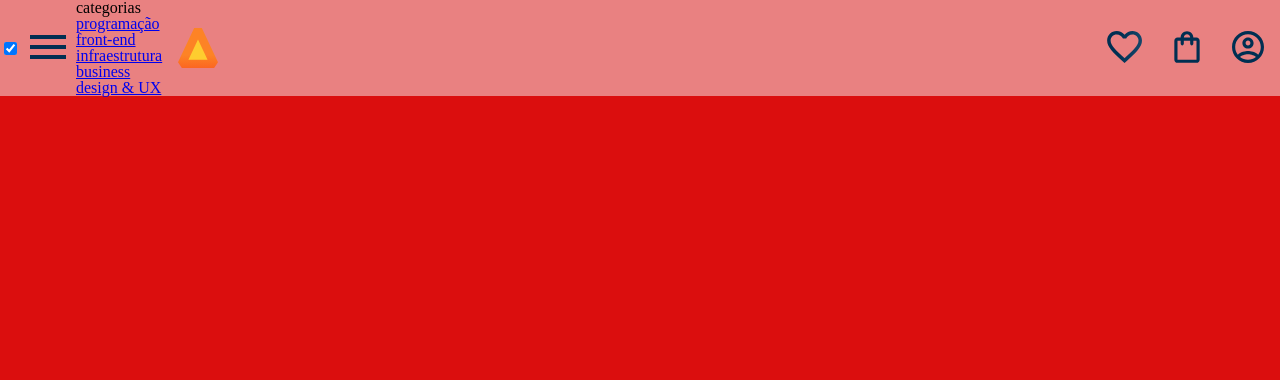
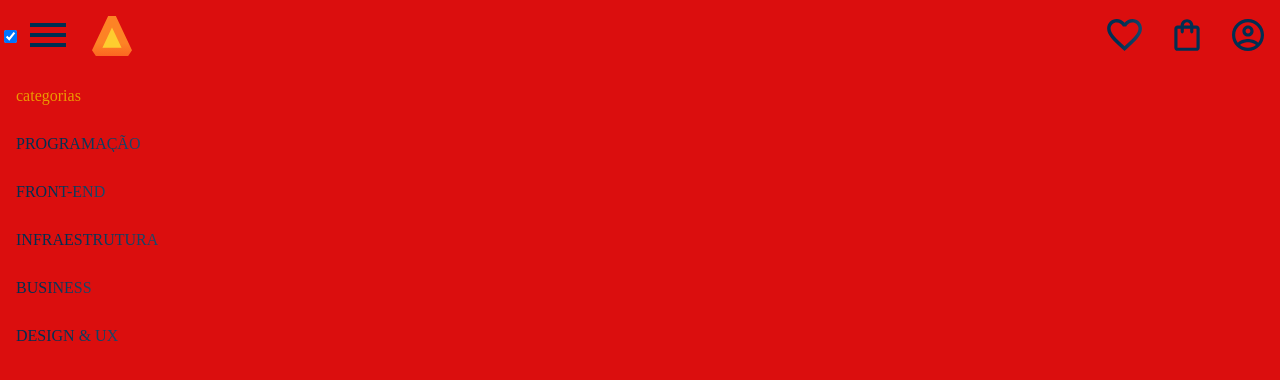
Before and after one commit to AdrianAires/trabalho-mobily-2-Trimestre, a plain HTML site: page index.html in a window 1280 px wide. Both pictures are taken after a click on the checkbox 10 px from the left and 48 px from the top of the page. Drawn offline with Linux system fonts and the light colour scheme.

Commit message:
Add files via upload

```diff
--- a/index.html
+++ b/index.html
@@ -18,19 +18,19 @@
     </label>
     <ul class="lista-menu">
         <li class="lista-menu__titulo">categorias</li>
-        <li class="liat-menu__itens">
+        <li class="lista-menu__itens">
             <a href="a" class="lista-menu__link">programação</a>
         </li>
-        <li class="liat-menu__itens">
+        <li class="lista-menu__itens">
             <a href="a" class="lista-menu__link">front-end</a>
         </li>
-        <li class="liat-menu__itens">
+        <li class="lista-menu__itens">
             <a href="a" class="lista-menu__link">infraestrutura</a>
         </li>
-        <li class="liat-menu__itens">
+        <li class="lista-menu__itens">
             <a href="a" class="lista-menu__link">business</a>
         </li>
-        <li class="liat-menu__itens">
+        <li class="lista-menu__itens">
             <a href="a" class="lista-menu__link">design & UX</a>
         </li>
     </ul>
--- a/styles.css
+++ b/styles.css
@@ -2,7 +2,9 @@
 
 :root {
     --cor-de-fundo: #db0e0e;
-    --vermelho: #e98181;
+    --vermelho: #db0e0e;
+    --laranja: #eb9b00;
+    --azul-degrade: linear-gradient(97.54deg, #002F52 35.49%, #326589 165.37%);
 }
 
 body {
--- a/styles/header.css
+++ b/styles/header.css
@@ -5,6 +5,7 @@
     background-repeat: no-repeat;
     background-position: center;
     display: inline-block;
+    position: relative;
 }
 
 .cabeçalho {
@@ -21,3 +22,31 @@
 .container__imagem {
     padding: 1em;
 }
+
+.lista-menu {
+    display: none;
+    position: absolute;
+    top: 9%;
+    width: 60vw;
+}
+
+.container__botão:checked~.lista-menu {
+    display: block;
+}
+
+.lista-menu__titulo,
+.lista-menu__itens {
+    padding: 1em;
+    background-color: var(--vermelho);
+}
+.lista-menu__titulo {
+    color: var(--laranja);
+}
+
+.lista-menu__link {
+    background: var(--azul-degrade);
+    -webkit-background-clip: text;
+    -webkit-text-fill-color: transparent;
+    background-clip: text;
+    text-transform: uppercase;
+}
```
